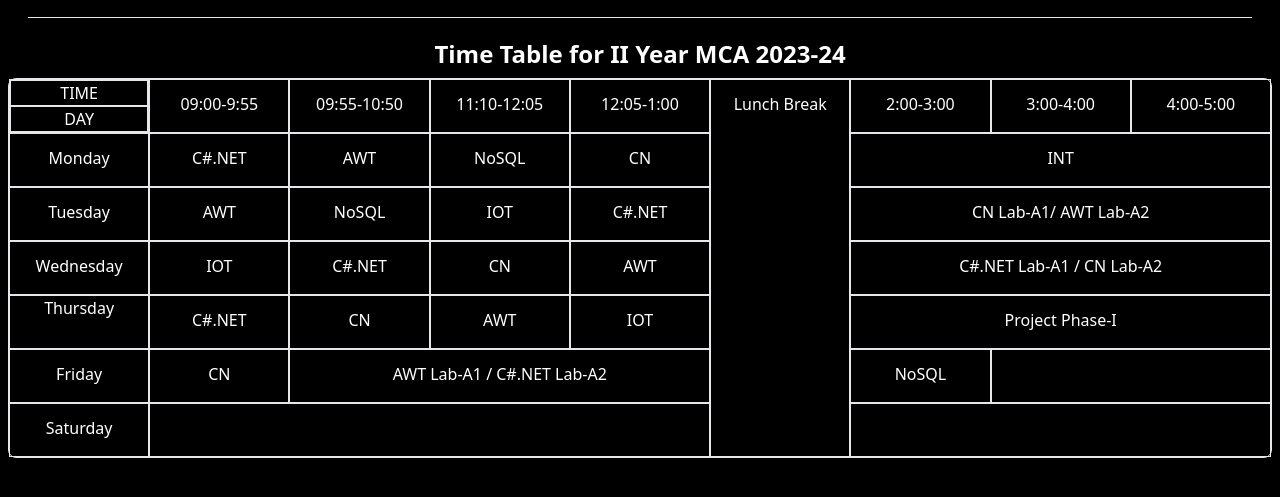
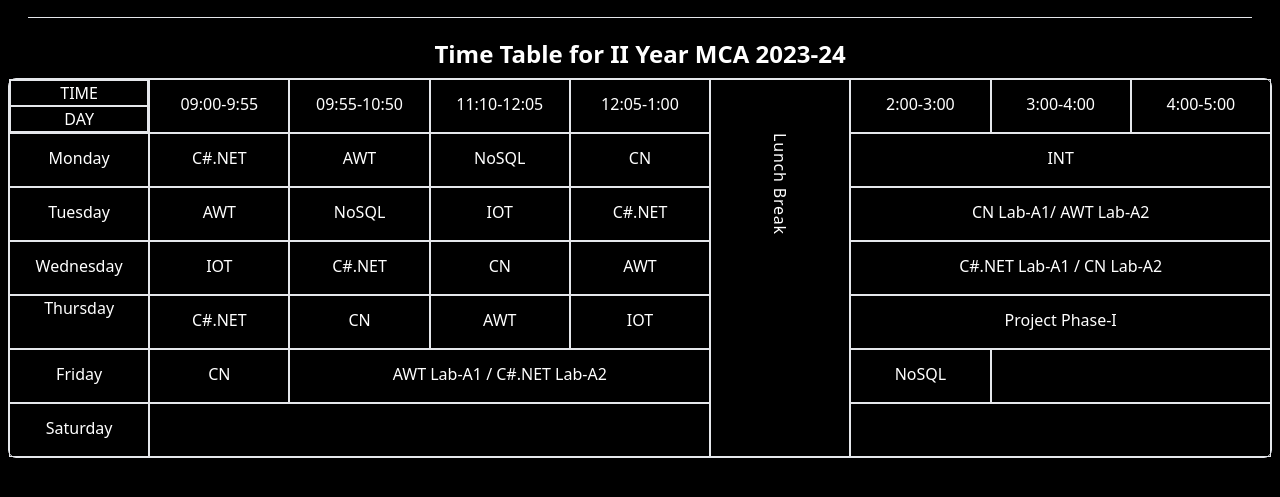
Before and after one commit to charan-1711/AWT-bootstrap, a plain HTML site: page index.html in a window 1280 px wide. Shown: the part 103-600 px from the top of the page. Drawn offline with nearby package versions, Linux system fonts and the light colour scheme.

Commit message:
added tailwind

```diff
--- a/index.html
+++ b/index.html
@@ -5,15 +5,20 @@
     <meta name="viewport" content="width=device-width, initial-scale=1.0">
     <title>Tailwind CSS</title>
     <script src="https://cdn.tailwindcss.com"></script>
+    <style>
+      p{
+        /* transform: rotate(90deg); */
+      }
+    </style>
 </head>
 <body class="bg-black p-2">
-    <style type="text/tailwindcss">
+    <!-- <style type="text/tailwindcss">
         @layer utilities {
           .content-auto {
             content-visibility: auto;
           }
         }
-      </style>
+      </style> -->
       <div class="text-center font-bold text-white">
         <h1 class="text-3xl">
         DEPARTMENT OF COMPUTER APPLICATIONS
@@ -45,7 +50,7 @@
         <div class="border border-bg-white p-3">09:55-10:50</div>
         <div class="border border-bg-white p-3">11:10-12:05</div>
         <div class="border border-bg-white p-3">12:05-1:00</div>
-        <div class="border border-bg-white p-3 row-span-7 text-align-center">Lunch Break</div>
+        <div class="lunch border border-bg-white p-3 row-span-7 text-align-center"><p class="rotate-90 mt-20 tracking-wider">Lunch Break</p></div>
         <div class="border border-bg-white p-3">2:00-3:00</div>
         <div class="border border-bg-white p-3">3:00-4:00</div>
         <div class="border border-bg-white p-3">4:00-5:00</div>
```
